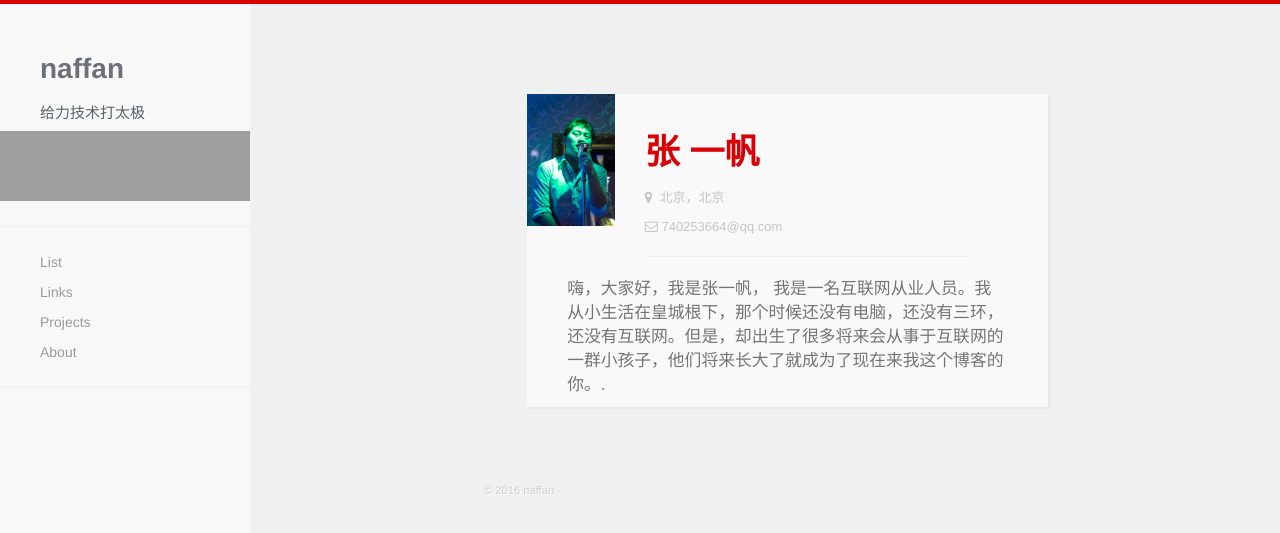
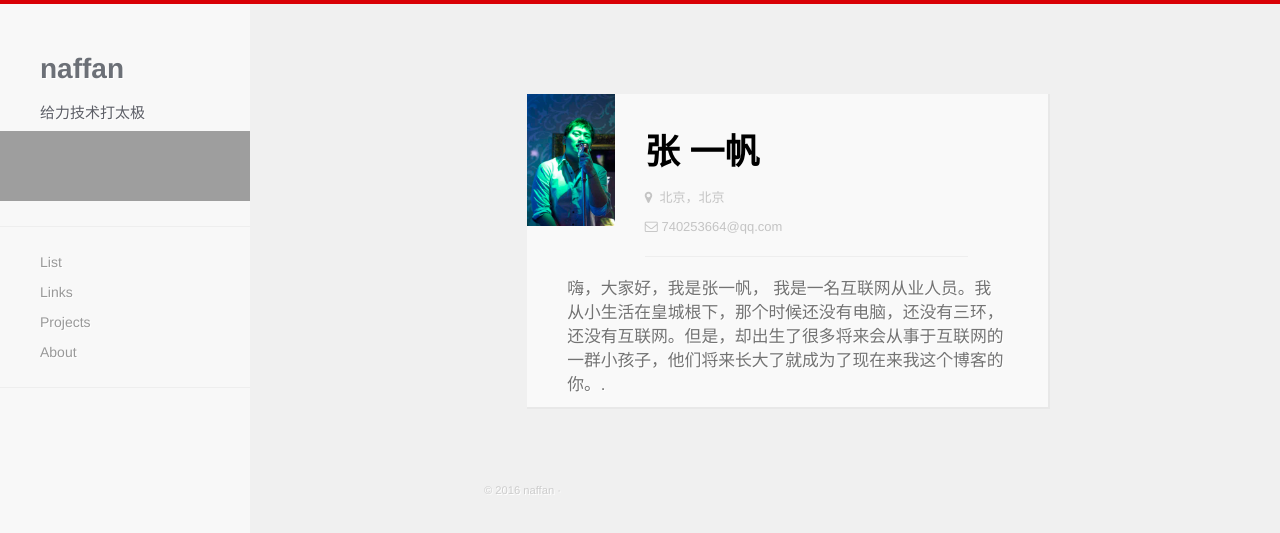
Before and after one commit to naffan2014/naffan2014.github.io, a Jekyll site: the page built from about.html, in a window 1280 px wide. Shown: the top 533 px of the page. Built offline with Jekyll 4.4.1, drawn with Linux system fonts in a browser that asks for light colours; nearby versions of some CDN libraries; comment, search, counter and statistics services are not loaded; grey boxes are pictures that could not be loaded.

Commit message:
调整about.html页面中的我的姓名的颜色，红色太不吉利

```diff
--- a/about.html
+++ b/about.html
@@ -10,7 +10,7 @@ title: About
             <img src="{{ site.baseurl }}/images/self.jpg">
           </div>
           <div class="col-md-9">
-            <h1>张 一帆</h1>
+            <h1 style="color:black;">张 一帆</h1>
             <p><i class="fa fa-map-marker"></i>&nbsp;&nbsp;北京，北京</p>
             <p><i class="fa fa-envelope-o"></i>&nbsp;740253664@qq.com </p>
             <hr />
```
